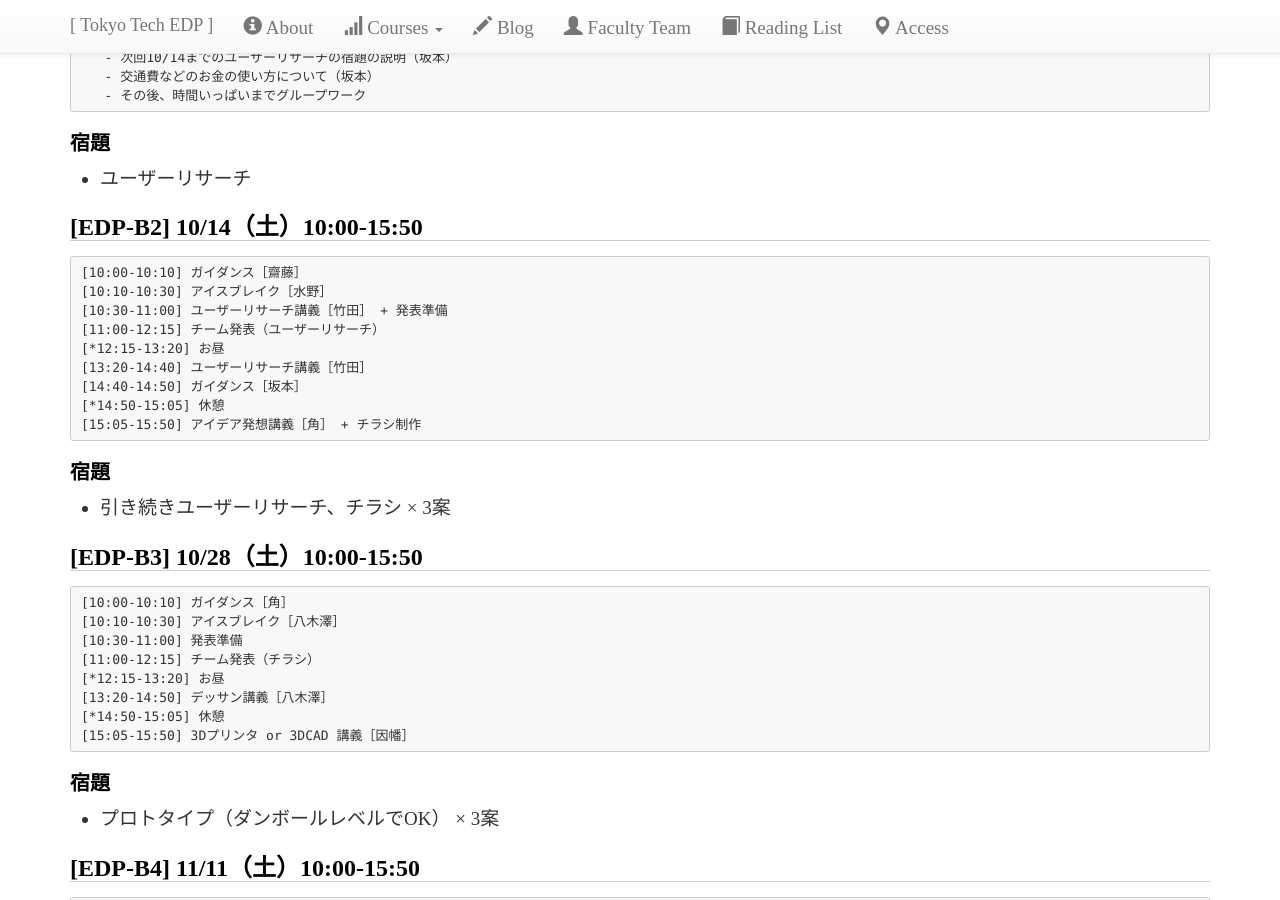
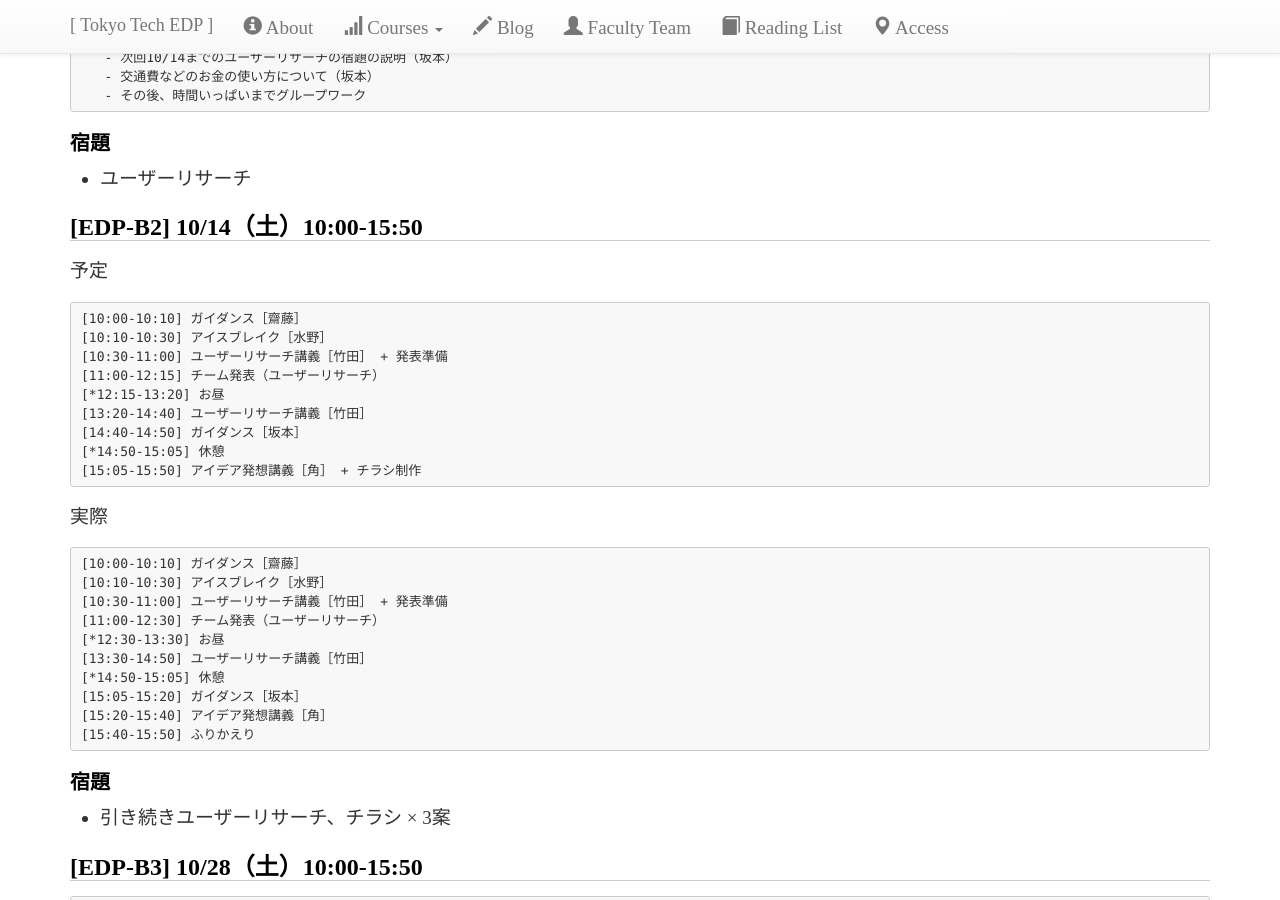
Before and after one commit to titech-edp/titech-edp.github.io, a Jekyll site: the page built from 2017-edp-bc/index.md, in a window 1280 px wide and 900 px high, scrolled down 1334 px. Built offline with Jekyll 4.4.1, drawn with Linux system fonts in a browser that asks for light colours; nearby versions of some CDN libraries; library files that are not in the unit come from our copies.

Commit message:
Update time

````diff
--- a/2017-edp-bc/index.md
+++ b/2017-edp-bc/index.md
@@ -52,6 +52,8 @@ NTTデータ、オロ、クックパッド、パナソニック、日本精工
 
 ## [EDP-B2] 10/14（土）10:00-15:50
 
+予定
+
 ```
 [10:00-10:10] ガイダンス［齋藤］
 [10:10-10:30] アイスブレイク［水野］
@@ -63,6 +65,22 @@ NTTデータ、オロ、クックパッド、パナソニック、日本精工
 [*14:50-15:05] 休憩
 [15:05-15:50] アイデア発想講義［角］ + チラシ制作
 ```
+
+実際
+
+```
+[10:00-10:10] ガイダンス［齋藤］
+[10:10-10:30] アイスブレイク［水野］
+[10:30-11:00] ユーザーリサーチ講義［竹田］ + 発表準備
+[11:00-12:30] チーム発表（ユーザーリサーチ）
+[*12:30-13:30] お昼
+[13:30-14:50] ユーザーリサーチ講義［竹田］
+[*14:50-15:05] 休憩
+[15:05-15:20] ガイダンス［坂本］
+[15:20-15:40] アイデア発想講義［角］
+[15:40-15:50] ふりかえり
+```
+
 
 ### 宿題
 
````
